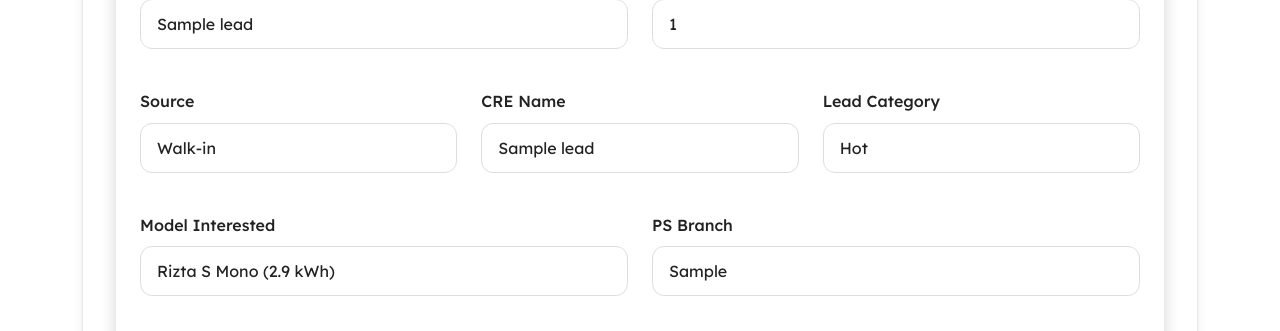
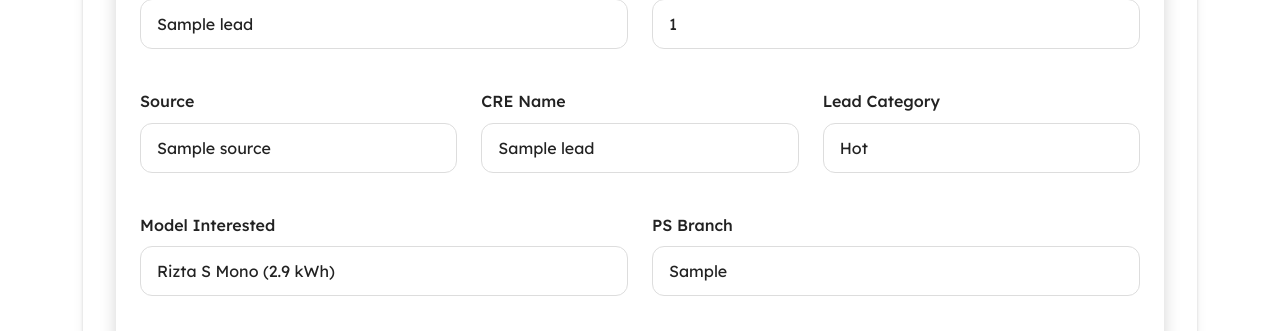
Before and after one commit to epicleads/ather_crm_system, a Flask app: template templates/update_ps_lead.html in a window 1280 px wide. Shown: the part 710-1041 px from the top of the page. Run offline with Flask 3, Linux system fonts and the light colour scheme; the template is opened without the code that fills it: most values are stand-ins (such as "Sample title", 1, 10 or a date in 2020); parts of the project's set-up code (start-up, migrations or seed data) failed here and were passed over.

Commit message:
bugs fixed in ps update

```diff
--- a/templates/update_ps_lead.html
+++ b/templates/update_ps_lead.html
@@ -83,7 +83,7 @@
                 <div class="col-md-4">
                     <div class="mb-3">
                         <label class="form-label">Source</label>
-                        <input type="text" class="form-control" value="Walk-in" readonly>
+                        <input type="text" class="form-control" value="{{ lead.source or '' }}" readonly>
                     </div>
                 </div>
                 <div class="col-md-4">
```
